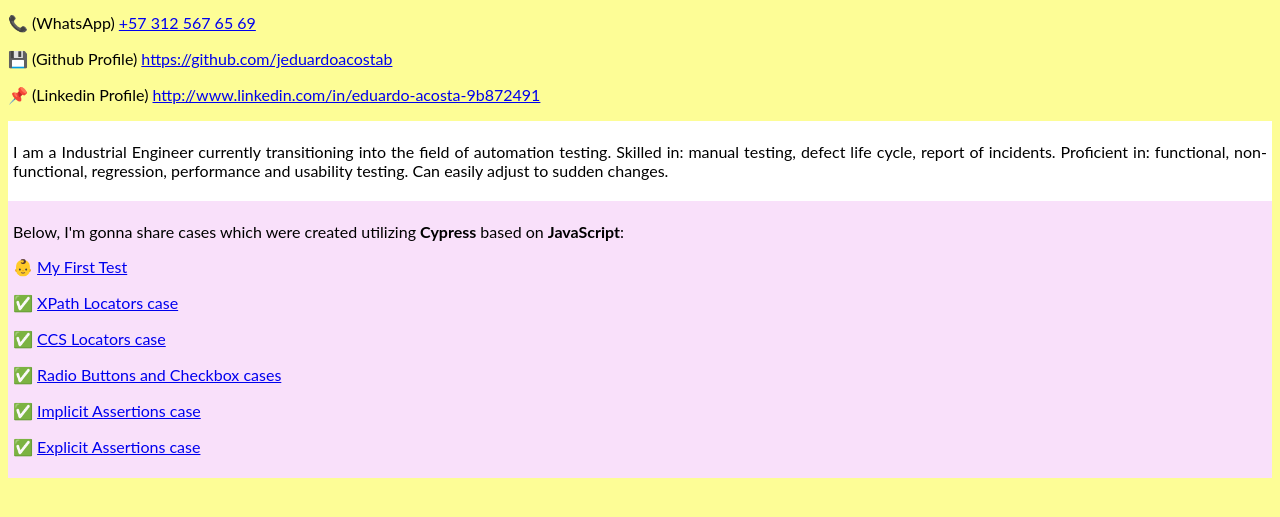
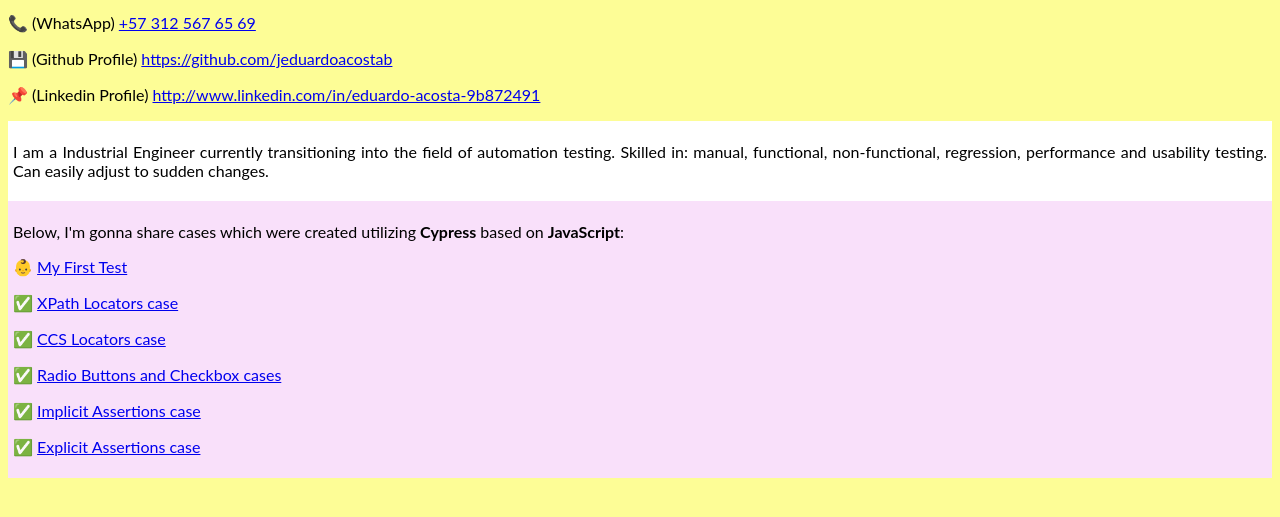
Before and after one commit to jeduardoacostab/jeduardoacostab, a plain HTML site: page index.html in a window 1280 px wide. Shown: the part 97-614 px from the top of the page. Drawn offline with Linux system fonts and the light colour scheme.

Commit message:
Update index.html

```diff
--- a/index.html
+++ b/index.html
@@ -27,7 +27,7 @@
 <p>💾 (Github Profile) <a href="https://github.com/jeduardoacostab">https://github.com/jeduardoacostab</a></p>
 <p>📌 (Linkedin Profile) <a href="http://www.linkedin.com/in/eduardo-acosta-9b872491">http://www.linkedin.com/in/eduardo-acosta-9b872491</a></p>
 <div class="contenedor">
-<p style="text-align: justify;">I am a Industrial Engineer currently transitioning into the field of automation testing. Skilled in: manual testing, defect life cycle, report of incidents. Proficient in: functional, non-functional, regression, performance and usability testing. Can easily adjust to sudden changes.</p>
+<p style="text-align: justify;">I am a Industrial Engineer currently transitioning into the field of automation testing. Skilled in: manual, functional, non-functional, regression, performance and usability testing. Can easily adjust to sudden changes.</p>
 </div>
 <div class="contenedor1">
 <p style="text-align: justify;">Below, I'm gonna share cases which were created utilizing <strong>Cypress</strong> based on <strong>JavaScript</strong>:</p>
```
